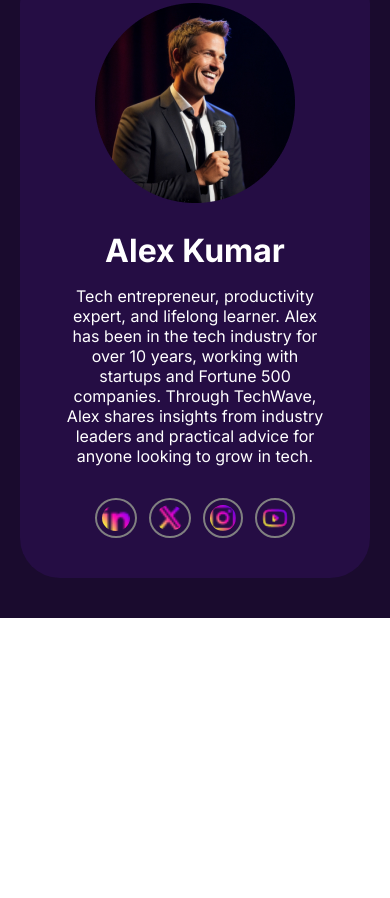
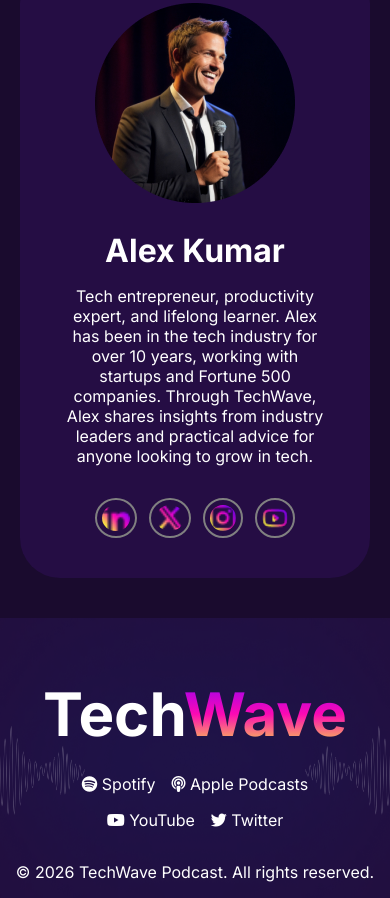
Before and after one commit to ShuvoSJ-dev/TechWave-main, a plain HTML site: page index.html in a window 390 px wide. Shown: the part 4751-5649 px from the top of the page. Before the commit the page ends 5369 px from the top, so only its background shows below. Drawn offline with Linux system fonts and the light colour scheme.

Commit message:
footer added

```diff
--- a/index.html
+++ b/index.html
@@ -179,6 +179,20 @@
             </div>
         </div>
     </section>
+
+    <footer class="footer">
+        <div class="foot">
+            <h1>Tech<span class="wave">Wave</span></h1>
+            <div class="footer-icon">
+                <p><i class="fa-brands fa-spotify"></i> Spotify</p>
+                <p><i class="fa-solid fa-podcast"></i> Apple Podcasts</p>
+                <p><i class="fa-brands fa-youtube"></i> YouTube</p>
+                <p><i class="fa-brands fa-twitter"></i> Twitter</p>
+            </div>
+            <p class="copyright">© 2026 TechWave Podcast. All rights reserved.</p>
+        </div>
+
+    </footer>
 </body>
 
 </html>
--- a/style.css
+++ b/style.css
@@ -576,3 +576,75 @@
     padding-top: 60px;
   }
 }
+
+.foot {
+  width: 100%;
+  height: 100%;
+  margin: 0 auto;
+  text-align: center;
+  background-image: url("./images/footer-bg.png");
+  background-size: cover;
+  background-position: center;
+  background-repeat: no-repeat;
+  position: relative;
+  padding-top: 60px;
+}
+
+footer {
+  width: 1600px;
+  max-width: 100%;
+  height: 250px;
+  margin: 0 auto;
+  position: relative;
+}
+
+.footer-icon {
+  display: flex;
+  gap: 40px;
+  align-items: center;
+  justify-content: center;
+  color: white;
+  padding-top: 32px;
+}
+
+
+.copyright {
+  color: white;
+  padding-top: 32px;
+}
+
+.foot h1 {
+  color: white;
+  font-size: 60px;
+}
+
+@media (max-width: 576px) {
+  .foot {
+    width: 100%;
+    min-height: 280px;
+    text-align: center;
+    background-image: url("./images/footer-bg.png");
+    background-size: 150% 100%;
+    background-position: center;
+    background-repeat: no-repeat;
+    padding-top: 60px;
+  }
+
+  .footer {
+
+    height: 250px;
+
+  }
+
+  .footer-icon {
+    display: flex;
+    gap: 16px;
+    align-items: center;
+    justify-content: center;
+    color: white;
+    padding-top: 24px;
+    flex-wrap: wrap;
+    padding-left: 70px;
+    padding-right: 70px;
+  }
+}
```
